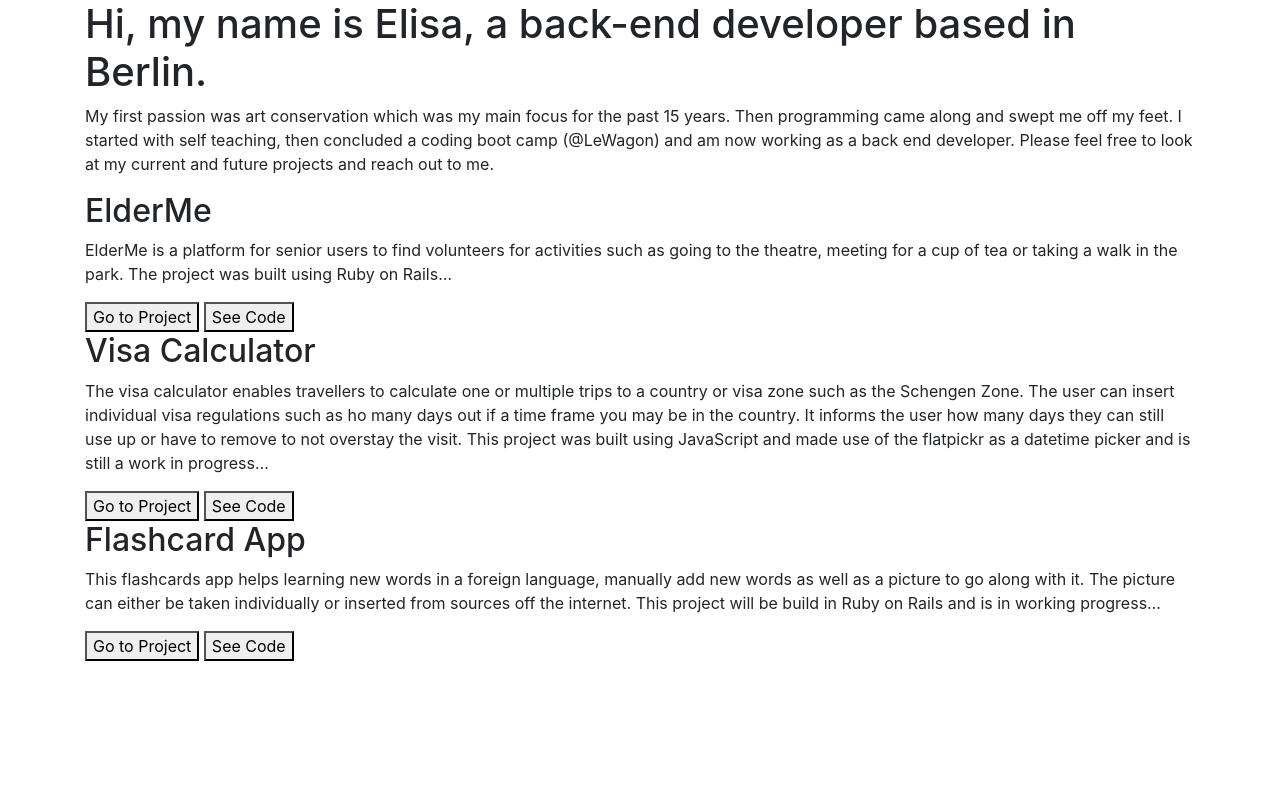
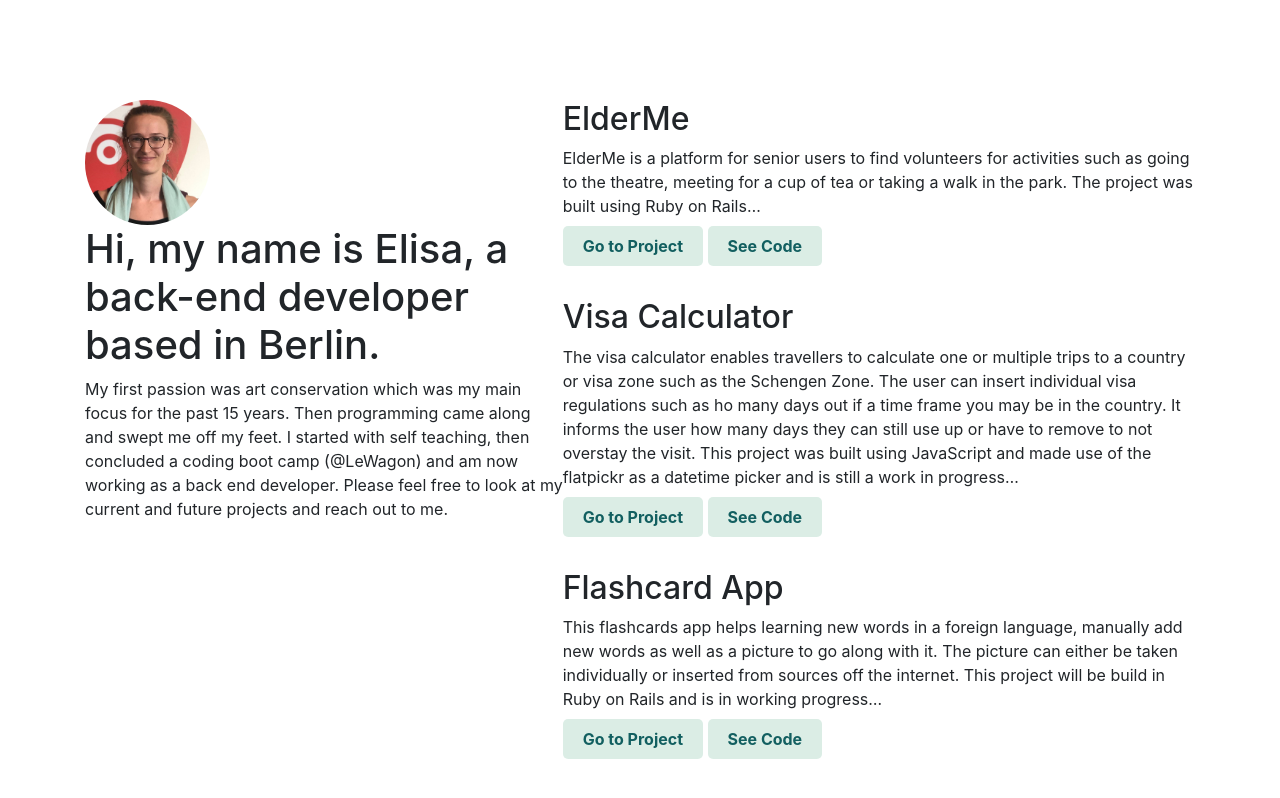
Before and after one commit to codersquirrelbln/portfolio, a plain HTML site: page index.htm in a window 1280 px wide. Drawn offline with nearby package versions, Linux system fonts and the light colour scheme.

Commit message:
add style to page and buttons

```diff
--- a/index.htm
+++ b/index.htm
@@ -3,6 +3,7 @@
 <head>
   <meta charset="UTF-8">
   <title>Portfolio</title>
+  <meta name="viewport" content="width=device-width, initial-scale=1">
   <link rel="stylesheet" href="stylesheets/style.css">
   <link rel="stylesheet" href="https://stackpath.bootstrapcdn.com/bootstrap/4.2.1/css/bootstrap.min.css">
 
@@ -12,44 +13,53 @@
 <body>
   <div class="container">
     <div id="intro">
+      <img src="images/elisa_profile_pic.jpg" alt="Picture of Elisa">
       <h1>Hi, my name is Elisa, a back-end developer based in Berlin.</h1>
       <p>My first passion was art conservation which was my main focus for the past 15 years. Then programming came along and swept me off my feet. I started with self teaching, then concluded a coding boot camp (@LeWagon) and am now working as a back end developer. Please feel free to look at my current and future projects and reach out to me.</p>
       </div>
       <div class="contact">
 
     </div>
-    <div class="projects">
-      <div id="project-1">
+    <div class="projects-container">
+      <div id="project-1" class="project">
         <h2>ElderMe</h2>
         <p>
          ElderMe is a platform for senior users to find volunteers for activities such as going to the theatre, meeting for a cup of tea or taking a walk in the park. The project was built using Ruby on Rails…
         </p>
         <div class="button">
-          <button>Go to Project</button>     <!-- Link to webpage (GitHub provided) -->
+          <a href="#" class="btn-project">Go to Project</a>
+              <!-- Link to webpage (GitHub provided) -->
 
-          <button >See Code</button>          <!-- Link to Git Hub repo -->
+          <a href="#" class="btn-project">See Code</a>
+               <!-- Link to Git Hub repo -->
         </div>
       </div>
-      <div id="project-2">
+      <div id="project-2" class="project">
         <h2>Visa Calculator</h2>
         <p>
           The visa calculator enables travellers to calculate one or multiple trips to a country or visa zone such as the Schengen Zone. The user can insert individual visa regulations such as ho many days out if a time frame you may be in the country. It informs the user how many days they can still use up or have to remove to not overstay the visit.
           This project was built using JavaScript and made use of the flatpickr as a datetime picker and is still a work in progress…
         </p>
         <div class="button">
-          <button>Go to Project</button>     <!-- Link to webpage (GitHub provided) -->
-          <button>See Code</button>          <!-- Link to Git Hub repo -->
+          <a href="#" class="btn-project">Go to Project</a>
+              <!-- Link to webpage (GitHub provided) -->
+
+          <a href="#" class="btn-project">See Code</a>
+               <!-- Link to Git Hub repo -->
         </div>
       </div>
-      <div id="project-3">
+      <div id="project-3" class="project">
         <h2>Flashcard App</h2>
         <p>
           This flashcards app helps learning new words in a foreign language, manually add new words as well as a picture to go along with it. The picture can either be taken individually or inserted from sources off the internet.
           This project will be build in Ruby on Rails and is in working progress…
         </p>
         <div class="button">
-          <button>Go to Project</button>     <!-- Link to webpage (GitHub provided) -->
-          <button>See Code</button>          <!-- Link to Git Hub repo -->
+         <a href="#" class="btn-project">Go to Project</a>
+              <!-- Link to webpage (GitHub provided) -->
+
+          <a href="#" class="btn-project">See Code</a>
+               <!-- Link to Git Hub repo -->
         </div>
       </div>
 
--- a/stylesheets/style.css
+++ b/stylesheets/style.css
@@ -0,0 +1,35 @@
+.container {
+  display: flex;
+  padding: auto;
+  justify-content: center;
+/*  max-width: 80%;*/
+  padding: 80px;
+  max-width: 600px;
+}
+
+#intro {
+   padding: 20px 0;
+}
+
+.project {
+  padding: 20px 0;
+  /*border: solid grey;*/
+}
+
+.project-container {
+  display: grid;
+
+}
+
+img {
+  height:125px;
+  border-radius: 50%;
+}
+
+.btn-project {
+  background-color: #c8e4d8a6;
+  border-radius: 5px;
+  padding: 10px 20px;
+  color: #125F60;
+  font-weight: bold;
+}
```
Also changed, not shown: images/elisa_profile_pic.jpg (added), 2 other files.
